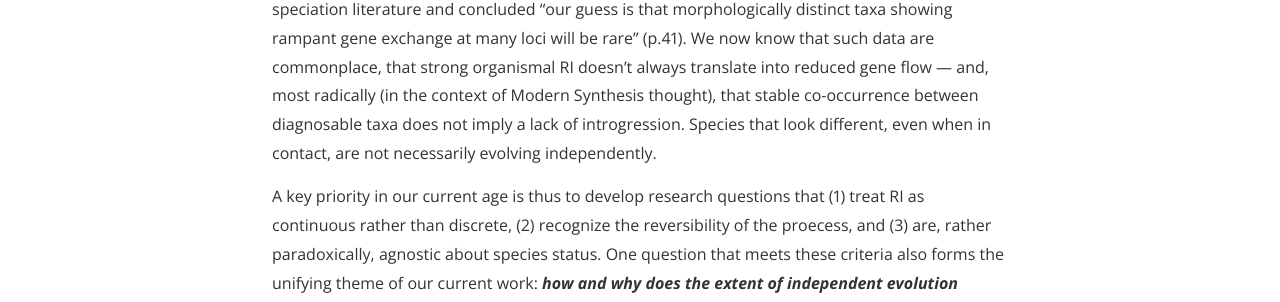
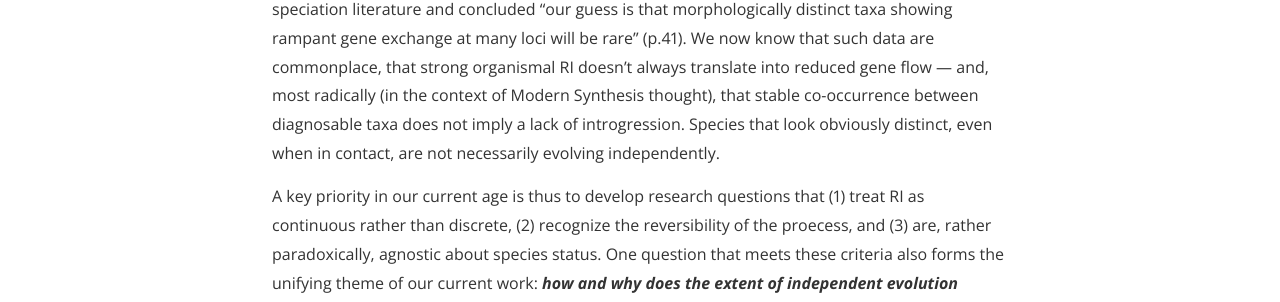
Before and after one commit to SeanASAnderson/SeanASAnderson.github.io, a Jekyll site: the page built from research.md, in a window 1280 px wide and 900 px high, scrolled down 840 px. Shown: the part 348-650 px from the top of the window. Built offline with Jekyll 4.4.1, drawn with Linux system fonts in a browser that asks for light colours; nearby versions of some CDN libraries; some web fonts are replaced; some of the changed text lies outside the part shown.

Commit message:
typo errors

```diff
--- a/research.md
+++ b/research.md
@@ -22,7 +22,7 @@ A non-exhaustive list of recent and on-going research themes are:
 - The relationship between evolutionary RI as measured across contemporary hybrids zones and over deeper timescales
 - Understanding the speciation continuum from the perspective of both organismal and evolutionary RI
 
-Our current work is framed in the context of a revolution in our understanding of speciation that has emerged in the genomic age and that is not yet near complete. Just prior to the routine publication of whole genomes, for instance, Coyne and Orr (2004) exhaustively surveyed the speciation literature and concluded "our guess is that morphologically distinct taxa showing rampant gene exchange at many loci will be rare" (p.41). We now know that such data are commonplace, that strong organismal RI doesn't always translate into reduced gene flow &mdash; and, most radically (in the context of Modern Synthesis thought), that stable co-occurrence between diagnosable taxa does not imply a lack of introgression. Species that look different, even when in contact, are not necessarily evolving independently.
+Our current work is framed in the context of a revolution in our understanding of speciation that has emerged in the genomic age and that is not yet near complete. Just prior to the routine publication of whole genomes, for instance, Coyne and Orr (2004) exhaustively surveyed the speciation literature and concluded "our guess is that morphologically distinct taxa showing rampant gene exchange at many loci will be rare" (p.41). We now know that such data are commonplace, that strong organismal RI doesn't always translate into reduced gene flow &mdash; and, most radically (in the context of Modern Synthesis thought), that stable co-occurrence between diagnosable taxa does not imply a lack of introgression. Species that look obviously distinct, even when in contact, are not necessarily evolving independently.
 
 A key priority in our current age is thus to develop research questions that (1) treat RI as continuous rather than discrete, (2) recognize the reversibility of the proecess, and (3) are, rather paradoxically, agnostic about species status. One question that meets these criteria also forms the unifying theme of our current work: ***how and why does the extent of independent evolution across the genomes of two lineages rise or fall over time?***
 
```
